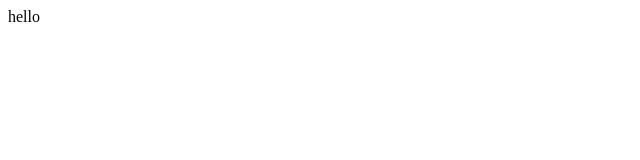
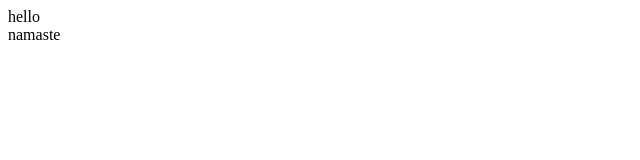
Before and after one commit to akshatpanda/Demo-repo3, a plain HTML site: page index.html in a window 1280 px wide. Shown: the full height of the page, 0-640 px from the left. Drawn offline with Linux system fonts and the light colour scheme.

Commit message:
modified index.html in master branch

```diff
--- a/index.html
+++ b/index.html
@@ -1 +1,2 @@
 <div>hello</div>
+<div>namaste</div>
```
